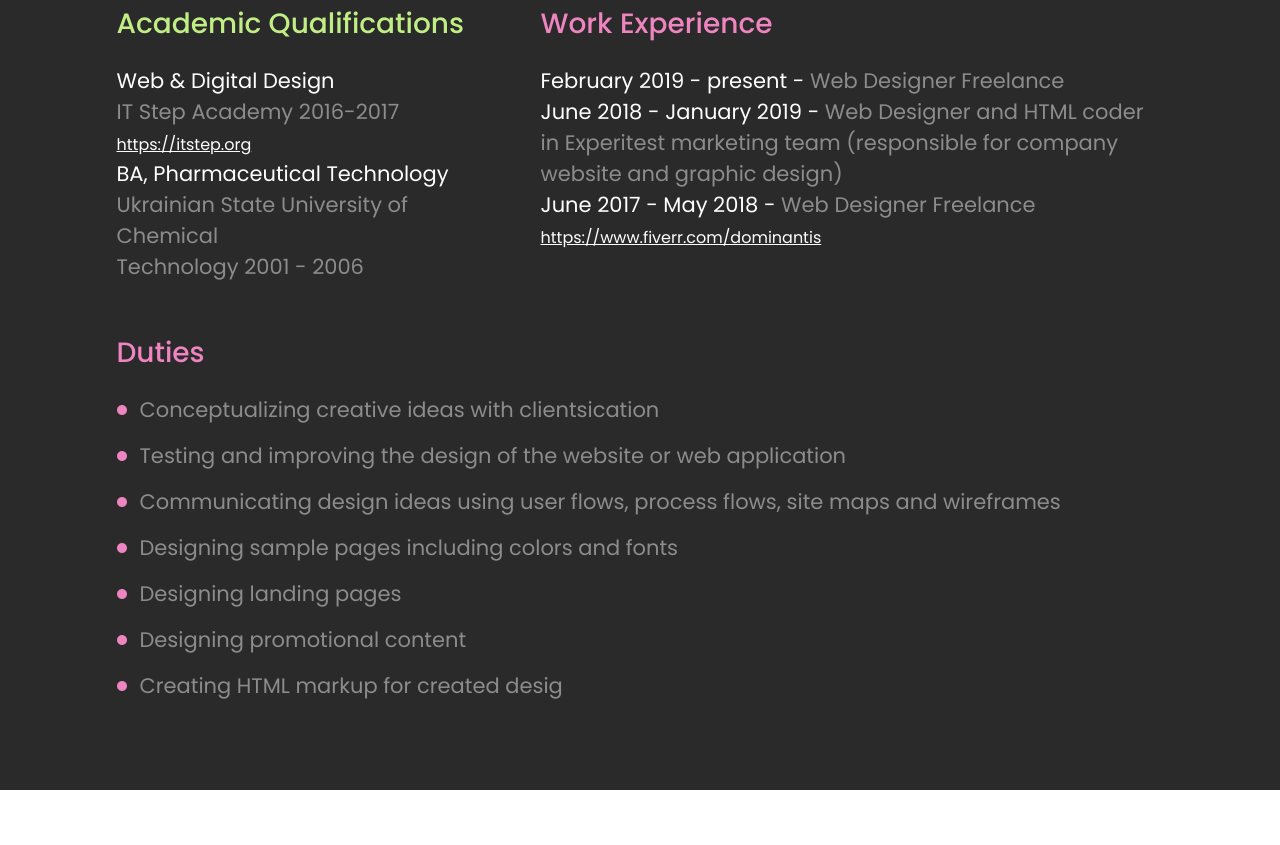
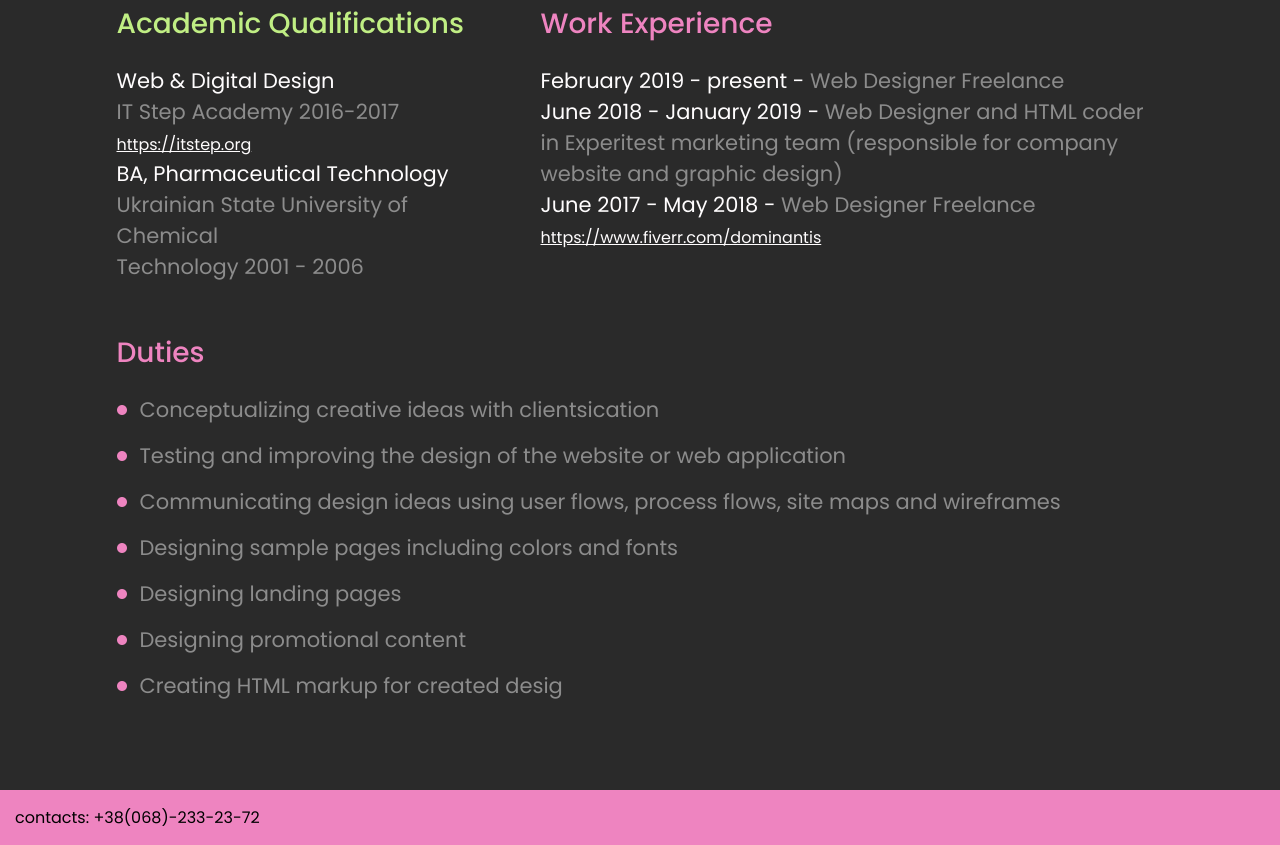
Before and after one commit to quickMcbro/my-html-resume, a plain HTML site: page index.html in a window 1280 px wide. Shown: the part 1361-2206 px from the top of the page. Before the commit the page ends 2151 px from the top, so only its background shows below. Drawn offline with Linux system fonts and the light colour scheme.

Commit message:
added footer

```diff
--- a/css/style.css
+++ b/css/style.css
@@ -217,3 +217,11 @@ p > .skill-progress {
 .duties h1 {
     color: #ee84c0;
 }
+
+/* -------------------------------------- FOOTER -------------------------------------- */
+
+footer {
+    color: #000;
+    background-color: #ee84c0;
+    padding: 15px;
+}
--- a/index.html
+++ b/index.html
@@ -152,6 +152,9 @@
                 </ul>
             </div>
         </div>
+        <footer>
+            contacts: +38(068)-233-23-72
+        </footer>
     </div>
 </body>
 </html>
```
